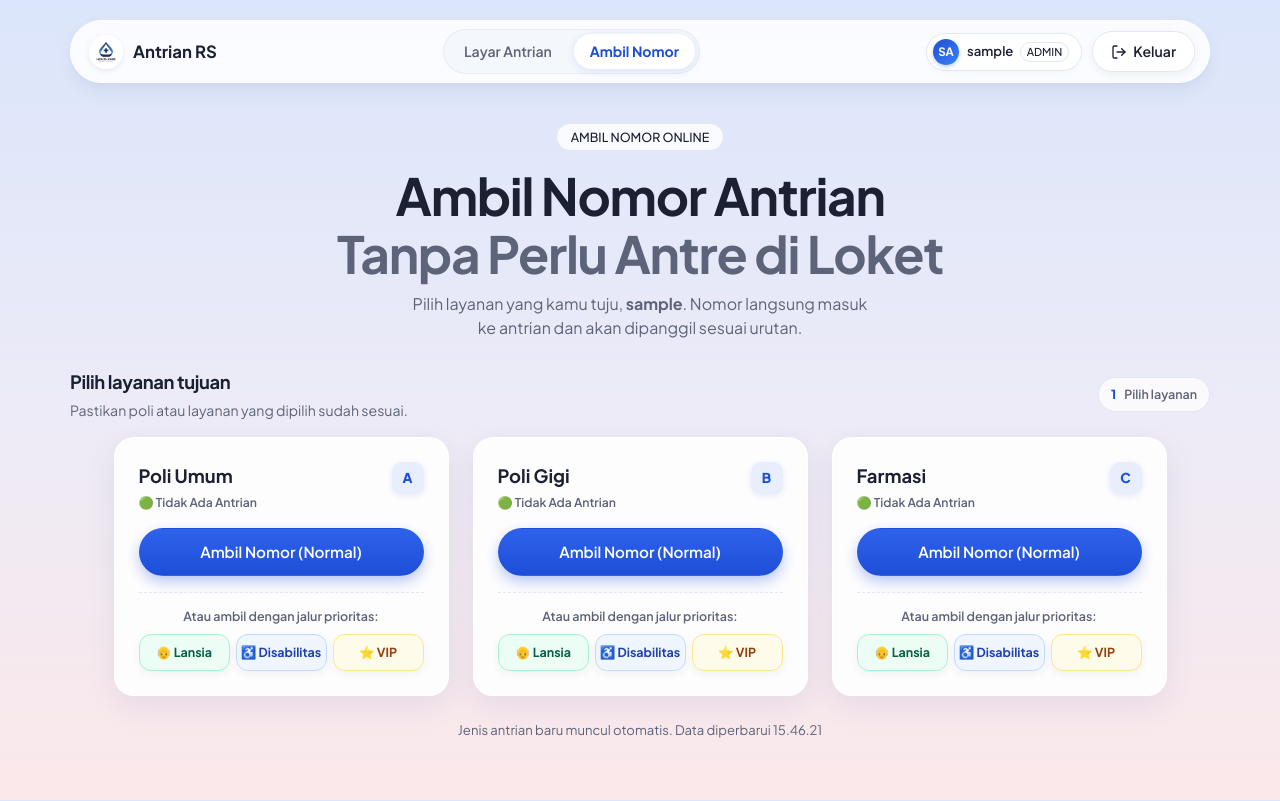
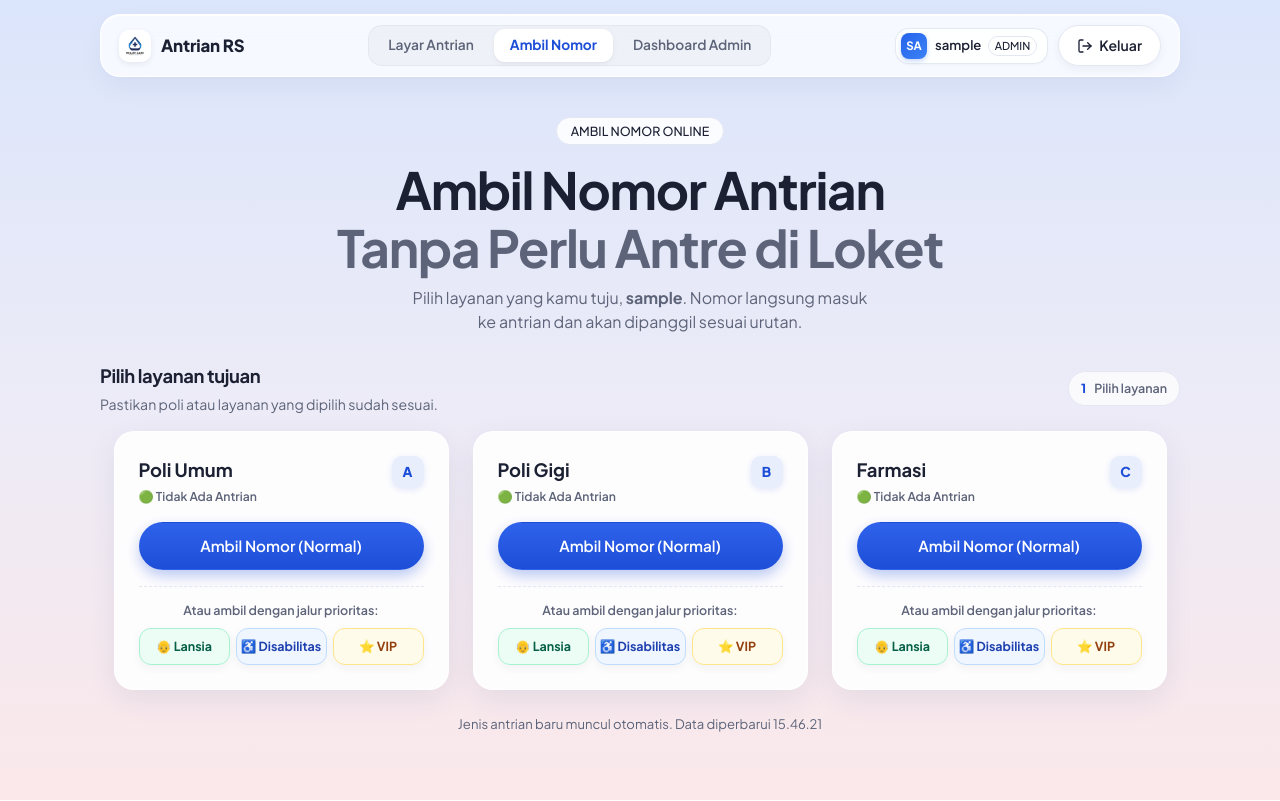
Before and after one commit to putripermatasabila/pweb-ts-c02-2026, a website: page ambil-antrian.html in a window 1280 px wide. Drawn offline with Linux system fonts and the light colour scheme; sample sign-in values are in the browser's storage.

Commit message:
feat: modernize floating island navigation bar and improve layout fluidity

```diff
--- a/ambil-antrian.css
+++ b/ambil-antrian.css
@@ -33,7 +33,7 @@ body {
 .shell {
   max-width: 1180px;
   margin: 0 auto;
-  padding: 20px 20px 48px;
+  padding: 14px 20px 48px;
 }
 
 .sr-only {
@@ -50,45 +50,64 @@ body {
   outline-offset: 2px;
 }
 
-/* Navbar pil modern (Smooth Floating Glassmorphism) */
+/* Navbar Modern (Ultra-Smooth Floating Island Design) */
+@keyframes navFloatIn {
+  from {
+    opacity: 0;
+    transform: translateY(-8px);
+  }
+  to {
+    opacity: 1;
+    transform: translateY(0);
+  }
+}
+
 .navbar {
   display: flex;
   align-items: center;
   justify-content: space-between;
   gap: 16px;
-  padding: 8px 14px 8px 18px;
-  background: rgba(255, 255, 255, 0.85);
-  backdrop-filter: blur(16px);
-  -webkit-backdrop-filter: blur(16px);
-  border: 1px solid rgba(255, 255, 255, 0.95);
-  border-radius: var(--radius-pill);
-  box-shadow: 0 10px 25px -4px rgba(20, 35, 90, 0.07), 0 4px 10px -2px rgba(20, 35, 90, 0.04);
+  padding: 10px 18px;
+  width: 100%;
+  max-width: 1080px;
+  margin: 0 auto;
+  background: rgba(255, 255, 255, 0.76);
+  backdrop-filter: blur(20px) saturate(180%);
+  -webkit-backdrop-filter: blur(20px) saturate(180%);
+  border: 1px solid rgba(255, 255, 255, 0.85);
+  border-radius: 20px;
+  box-shadow:
+    0 10px 30px -4px rgba(20, 35, 90, 0.06),
+    0 2px 8px -2px rgba(20, 35, 90, 0.03),
+    inset 0 1px 1px 0 rgba(255, 255, 255, 0.95);
   position: sticky;
-  top: 16px;
+  top: 14px;
   z-index: 100;
-  transition: all 0.25s ease;
+  transition: all 0.3s cubic-bezier(0.16, 1, 0.3, 1);
+  animation: navFloatIn 0.35s cubic-bezier(0.16, 1, 0.3, 1) both;
 }
 
 .brand {
   display: flex;
   align-items: center;
   gap: 10px;
-  font-weight: 700;
+  font-weight: 800;
   font-size: 1.05rem;
   color: var(--ink);
   text-decoration: none;
-  transition: transform 0.2s ease;
+  letter-spacing: -0.01em;
+  transition: opacity 0.2s ease;
 }
 
 .brand:hover {
-  transform: scale(1.02);
+  opacity: 0.85;
   color: var(--ink);
 }
 
 .brand-logo {
-  width: 34px;
-  height: 34px;
-  border-radius: 50%;
+  width: 32px;
+  height: 32px;
+  border-radius: 10px;
   object-fit: cover;
   display: block;
   box-shadow: 0 2px 6px rgba(0, 0, 0, 0.08);
@@ -97,38 +116,37 @@ body {
 .nav-links {
   display: flex;
   align-items: center;
-  gap: 6px;
+  gap: 4px;
   list-style: none;
   margin: 0;
-  padding: 4px;
-  background: rgba(241, 245, 249, 0.7);
-  border-radius: var(--radius-pill);
-  border: 1px solid rgba(226, 232, 240, 0.7);
+  padding: 3px;
+  background: rgba(0, 0, 0, 0.03);
+  border-radius: 14px;
+  border: 1px solid rgba(0, 0, 0, 0.04);
 }
 
 .nav-links a {
   color: var(--muted);
-  font-size: 0.88rem;
+  font-size: 0.86rem;
   font-weight: 600;
   text-decoration: none;
-  padding: 7px 16px;
-  border-radius: var(--radius-pill);
+  padding: 6px 16px;
+  border-radius: 11px;
   display: inline-block;
-  transition: all 0.2s cubic-bezier(0.4, 0, 0.2, 1);
+  transition: all 0.2s cubic-bezier(0.16, 1, 0.3, 1);
   white-space: nowrap;
 }
 
 .nav-links a:hover {
-  color: var(--primary);
-  background: rgba(255, 255, 255, 0.85);
-  transform: translateY(-1px);
+  color: var(--ink);
+  background: rgba(255, 255, 255, 0.7);
 }
 
 .nav-links a[aria-current="page"] {
   color: var(--primary);
   background: #ffffff;
   font-weight: 700;
-  box-shadow: 0 2px 8px rgba(29, 78, 216, 0.12);
+  box-shadow: 0 2px 6px rgba(0, 0, 0, 0.05), 0 1px 2px rgba(0, 0, 0, 0.03);
 }
 
 .nav-actions { display: flex; align-items: center; gap: 10px; }
@@ -212,7 +230,8 @@ body {
   align-items: center;
   justify-content: space-between;
   gap: 16px;
-  margin: 0 0 16px;
+  max-width: 1080px;
+  margin: 0 auto 16px;
 }
 
 .section-heading h2 {
--- a/ambil-antrian.html
+++ b/ambil-antrian.html
@@ -31,6 +31,9 @@
           <li><a href="layar.html">Layar Antrian</a></li>
           <li>
             <a href="ambil-antrian.html" aria-current="page">Ambil Nomor</a>
+          </li>
+          <li id="nav-item-admin" style="display: none;">
+            <a href="index.html">Dashboard Admin</a>
           </li>
         </ul>
         <div class="nav-actions" id="user-nav-actions">
--- a/global.css
+++ b/global.css
@@ -142,53 +142,69 @@ a:hover {
 .shell {
   max-width: 1240px;
   margin: 0 auto;
-  padding: 20px 20px 48px;
+  padding: 14px 20px 48px;
 }
 
 /* ============================================================
-   3. KOMPONEN NAVBAR
+   3. KOMPONEN NAVBAR (Ultra-Smooth Floating Island Design)
    ============================================================ */
-/* ============================================================
-   3. KOMPONEN NAVBAR (Modern Smooth Floating Glassmorphism)
-   ============================================================ */
+@keyframes navFloatIn {
+  from {
+    opacity: 0;
+    transform: translateY(-8px);
+  }
+  to {
+    opacity: 1;
+    transform: translateY(0);
+  }
+}
+
 .navbar {
   display: flex;
   align-items: center;
   justify-content: space-between;
   gap: 16px;
-  padding: 8px 14px 8px 18px;
-  background: rgba(255, 255, 255, 0.85);
-  backdrop-filter: blur(16px);
-  -webkit-backdrop-filter: blur(16px);
-  border: 1px solid rgba(255, 255, 255, 0.95);
-  border-radius: var(--radius-pill);
-  box-shadow: 0 10px 25px -4px rgba(20, 35, 90, 0.07), 0 4px 10px -2px rgba(20, 35, 90, 0.04);
+  padding: 10px 18px;
+  width: 100%;
+  max-width: 1240px;
+  margin: 0 auto;
+  background: rgba(255, 255, 255, 0.76);
+  backdrop-filter: blur(20px) saturate(180%);
+  -webkit-backdrop-filter: blur(20px) saturate(180%);
+  border: 1px solid rgba(255, 255, 255, 0.85);
+  border-radius: 20px;
+  box-shadow:
+    0 10px 30px -4px rgba(20, 35, 90, 0.06),
+    0 2px 8px -2px rgba(20, 35, 90, 0.03),
+    inset 0 1px 1px 0 rgba(255, 255, 255, 0.95);
   position: sticky;
-  top: 16px;
+  top: 14px;
   z-index: 100;
-  transition: all 0.25s ease;
+  transition: all 0.3s cubic-bezier(0.16, 1, 0.3, 1);
+  animation: navFloatIn 0.35s cubic-bezier(0.16, 1, 0.3, 1) both;
 }
 
 .brand {
   display: flex;
   align-items: center;
   gap: 10px;
-  font-weight: 700;
+  font-weight: 800;
   font-size: 1.05rem;
   color: var(--ink);
   text-decoration: none;
-  transition: transform 0.2s ease;
+  letter-spacing: -0.01em;
+  transition: opacity 0.2s ease;
 }
 
 .brand:hover {
-  transform: scale(1.02);
+  opacity: 0.85;
   color: var(--ink);
 }
 
 .brand-logo {
-  width: 34px;
-  height: 34px;
-  border-radius: 50%;
+  width: 32px;
+  height: 32px;
+  border-radius: 10px;
   object-fit: cover;
   display: block;
   box-shadow: 0 2px 6px rgba(0, 0, 0, 0.08);
@@ -197,38 +213,37 @@ a:hover {
 .nav-links {
   display: flex;
   align-items: center;
-  gap: 6px;
+  gap: 4px;
   list-style: none;
   margin: 0;
-  padding: 4px;
-  background: rgba(241, 245, 249, 0.7);
-  border-radius: var(--radius-pill);
-  border: 1px solid rgba(226, 232, 240, 0.7);
+  padding: 3px;
+  background: rgba(0, 0, 0, 0.03);
+  border-radius: 14px;
+  border: 1px solid rgba(0, 0, 0, 0.04);
 }
 
 .nav-links a {
   color: var(--muted);
-  font-size: 0.88rem;
+  font-size: 0.86rem;
   font-weight: 600;
   text-decoration: none;
-  padding: 7px 16px;
-  border-radius: var(--radius-pill);
+  padding: 6px 16px;
+  border-radius: 11px;
   display: inline-block;
-  transition: all 0.2s cubic-bezier(0.4, 0, 0.2, 1);
+  transition: all 0.2s cubic-bezier(0.16, 1, 0.3, 1);
   white-space: nowrap;
 }
 
 .nav-links a:hover {
-  color: var(--primary);
-  background: rgba(255, 255, 255, 0.85);
-  transform: translateY(-1px);
+  color: var(--ink);
+  background: rgba(255, 255, 255, 0.7);
 }
 
 .nav-links a[aria-current="page"] {
   color: var(--primary);
   background: #ffffff;
   font-weight: 700;
-  box-shadow: 0 2px 8px rgba(29, 78, 216, 0.12);
+  box-shadow: 0 2px 6px rgba(0, 0, 0, 0.05), 0 1px 2px rgba(0, 0, 0, 0.03);
 }
 
 .nav-actions {
@@ -242,28 +257,28 @@ a:hover {
   display: inline-flex;
   align-items: center;
   gap: 8px;
-  padding: 5px 12px 5px 6px;
-  background: rgba(255, 255, 255, 0.95);
-  border: 1px solid var(--line);
-  border-radius: var(--radius-pill);
+  padding: 4px 10px 4px 5px;
+  background: rgba(255, 255, 255, 0.9);
+  border: 1px solid rgba(226, 232, 240, 0.9);
+  border-radius: 14px;
   font-size: 0.82rem;
   font-weight: 600;
   color: var(--ink);
-  box-shadow: 0 2px 6px rgba(0, 0, 0, 0.03);
+  box-shadow: 0 1px 3px rgba(0, 0, 0, 0.03);
 }
 
 .user-avatar {
   width: 26px;
   height: 26px;
-  border-radius: 50%;
-  background: linear-gradient(135deg, var(--primary), #3b82f6);
+  border-radius: 8px;
+  background: linear-gradient(135deg, #2563eb, #3b82f6);
   color: white;
   display: inline-flex;
   align-items: center;
   justify-content: center;
   font-size: 0.72rem;
   font-weight: 700;
-  box-shadow: 0 2px 4px rgba(29, 78, 216, 0.25);
+  box-shadow: 0 2px 4px rgba(37, 99, 235, 0.25);
 }
 
 /* ============================================================
--- a/layar.css
+++ b/layar.css
@@ -33,7 +33,7 @@ body {
 .shell {
   max-width: 1180px;
   margin: 0 auto;
-  padding: 20px 20px 48px;
+  padding: 14px 20px 48px;
 }
 
 .sr-only {
@@ -50,45 +50,64 @@ body {
   outline-offset: 2px;
 }
 
-/* Navbar pil modern (Smooth Floating Glassmorphism) */
+/* Navbar Modern (Ultra-Smooth Floating Island Design) */
+@keyframes navFloatIn {
+  from {
+    opacity: 0;
+    transform: translateY(-8px);
+  }
+  to {
+    opacity: 1;
+    transform: translateY(0);
+  }
+}
+
 .navbar {
   display: flex;
   align-items: center;
   justify-content: space-between;
   gap: 16px;
-  padding: 8px 14px 8px 18px;
-  background: rgba(255, 255, 255, 0.85);
-  backdrop-filter: blur(16px);
-  -webkit-backdrop-filter: blur(16px);
-  border: 1px solid rgba(255, 255, 255, 0.95);
-  border-radius: var(--radius-pill);
-  box-shadow: 0 10px 25px -4px rgba(20, 35, 90, 0.07), 0 4px 10px -2px rgba(20, 35, 90, 0.04);
+  padding: 10px 18px;
+  width: 100%;
+  max-width: 1080px;
+  margin: 0 auto;
+  background: rgba(255, 255, 255, 0.76);
+  backdrop-filter: blur(20px) saturate(180%);
+  -webkit-backdrop-filter: blur(20px) saturate(180%);
+  border: 1px solid rgba(255, 255, 255, 0.85);
+  border-radius: 20px;
+  box-shadow:
+    0 10px 30px -4px rgba(20, 35, 90, 0.06),
+    0 2px 8px -2px rgba(20, 35, 90, 0.03),
+    inset 0 1px 1px 0 rgba(255, 255, 255, 0.95);
   position: sticky;
-  top: 16px;
+  top: 14px;
   z-index: 100;
-  transition: all 0.25s ease;
+  transition: all 0.3s cubic-bezier(0.16, 1, 0.3, 1);
+  animation: navFloatIn 0.35s cubic-bezier(0.16, 1, 0.3, 1) both;
 }
 
 .brand {
   display: flex;
   align-items: center;
   gap: 10px;
-  font-weight: 700;
+  font-weight: 800;
   font-size: 1.05rem;
   color: var(--ink);
   text-decoration: none;
-  transition: transform 0.2s ease;
+  letter-spacing: -0.01em;
+  transition: opacity 0.2s ease;
 }
 
 .brand:hover {
-  transform: scale(1.02);
+  opacity: 0.85;
   color: var(--ink);
 }
 
 .brand-logo {
-  width: 34px;
-  height: 34px;
-  border-radius: 50%;
+  width: 32px;
+  height: 32px;
+  border-radius: 10px;
   object-fit: cover;
   display: block;
   box-shadow: 0 2px 6px rgba(0, 0, 0, 0.08);
@@ -97,38 +116,37 @@ body {
 .nav-links {
   display: flex;
   align-items: center;
-  gap: 6px;
+  gap: 4px;
   list-style: none;
   margin: 0;
-  padding: 4px;
-  background: rgba(241, 245, 249, 0.7);
-  border-radius: var(--radius-pill);
-  border: 1px solid rgba(226, 232, 240, 0.7);
+  padding: 3px;
+  background: rgba(0, 0, 0, 0.03);
+  border-radius: 14px;
+  border: 1px solid rgba(0, 0, 0, 0.04);
 }
 
 .nav-links a {
   color: var(--muted);
-  font-size: 0.88rem;
+  font-size: 0.86rem;
   font-weight: 600;
   text-decoration: none;
-  padding: 7px 16px;
-  border-radius: var(--radius-pill);
+  padding: 6px 16px;
+  border-radius: 11px;
   display: inline-block;
-  transition: all 0.2s cubic-bezier(0.4, 0, 0.2, 1);
+  transition: all 0.2s cubic-bezier(0.16, 1, 0.3, 1);
   white-space: nowrap;
 }
 
 .nav-links a:hover {
-  color: var(--primary);
-  background: rgba(255, 255, 255, 0.85);
-  transform: translateY(-1px);
+  color: var(--ink);
+  background: rgba(255, 255, 255, 0.7);
 }
 
 .nav-links a[aria-current="page"] {
   color: var(--primary);
   background: #ffffff;
   font-weight: 700;
-  box-shadow: 0 2px 8px rgba(29, 78, 216, 0.12);
+  box-shadow: 0 2px 6px rgba(0, 0, 0, 0.05), 0 1px 2px rgba(0, 0, 0, 0.03);
 }
 
 .nav-actions { display: flex; align-items: center; gap: 10px; }
--- a/src/ambil-antrian.ts
+++ b/src/ambil-antrian.ts
@@ -92,7 +92,16 @@ function setupUserProfile(): void {
     }
 
     const roleNormalized = (session.role || "").toLowerCase();
+    const navAdmin = document.getElementById("nav-item-admin");
+    if (navAdmin) {
+      navAdmin.style.display =
+        roleNormalized === "admin" || roleNormalized === "moderator"
+          ? "inline-block"
+          : "none";
+    }
   } else {
+    const navAdmin = document.getElementById("nav-item-admin");
+    if (navAdmin) navAdmin.style.display = "none";
     if (userBadge) userBadge.style.display = "none";
     if (btnLogout) btnLogout.style.display = "none";
     if (btnLoginNav) btnLoginNav.style.display = "inline-flex";
```
Also changed, not shown: dist/ambil-antrian.js.
